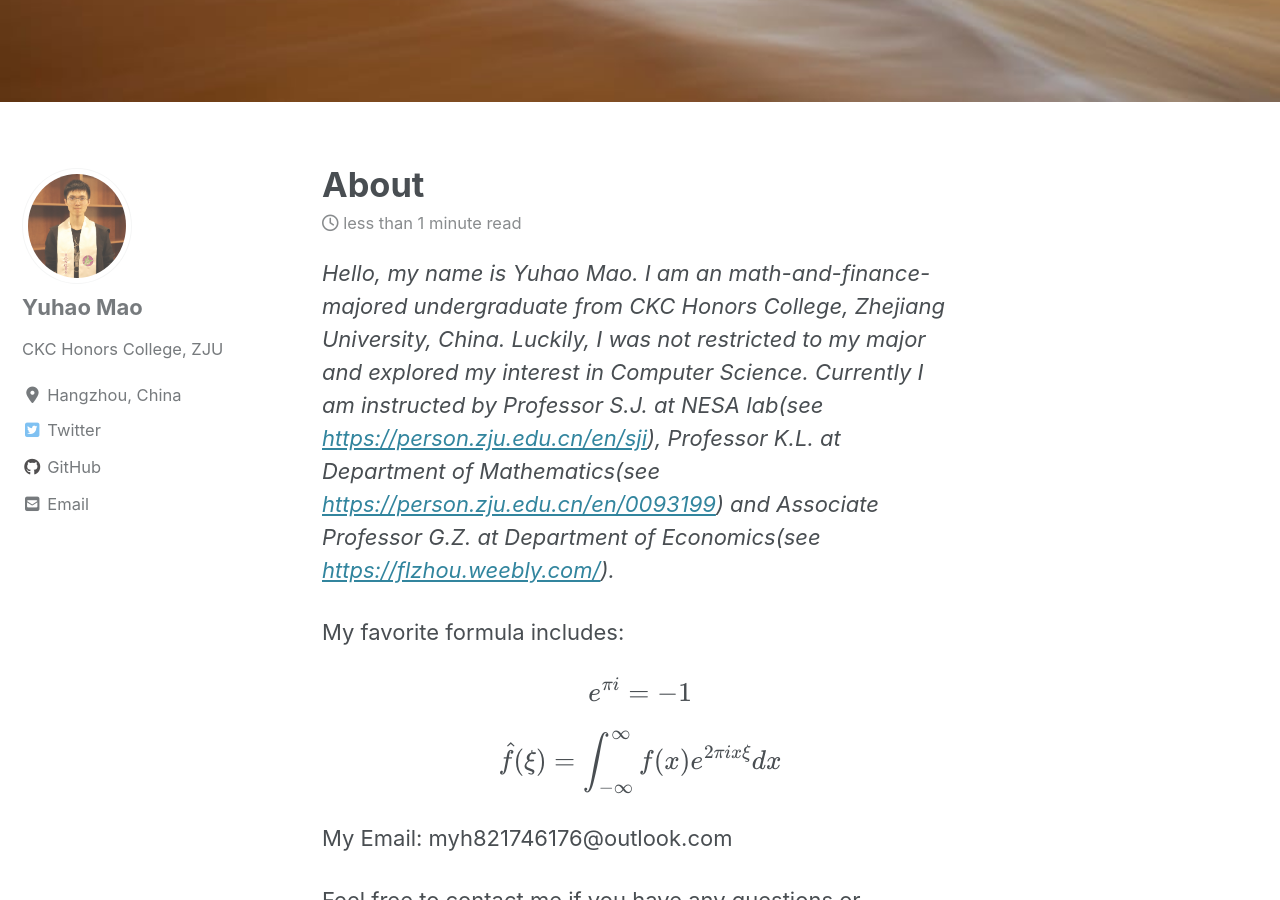
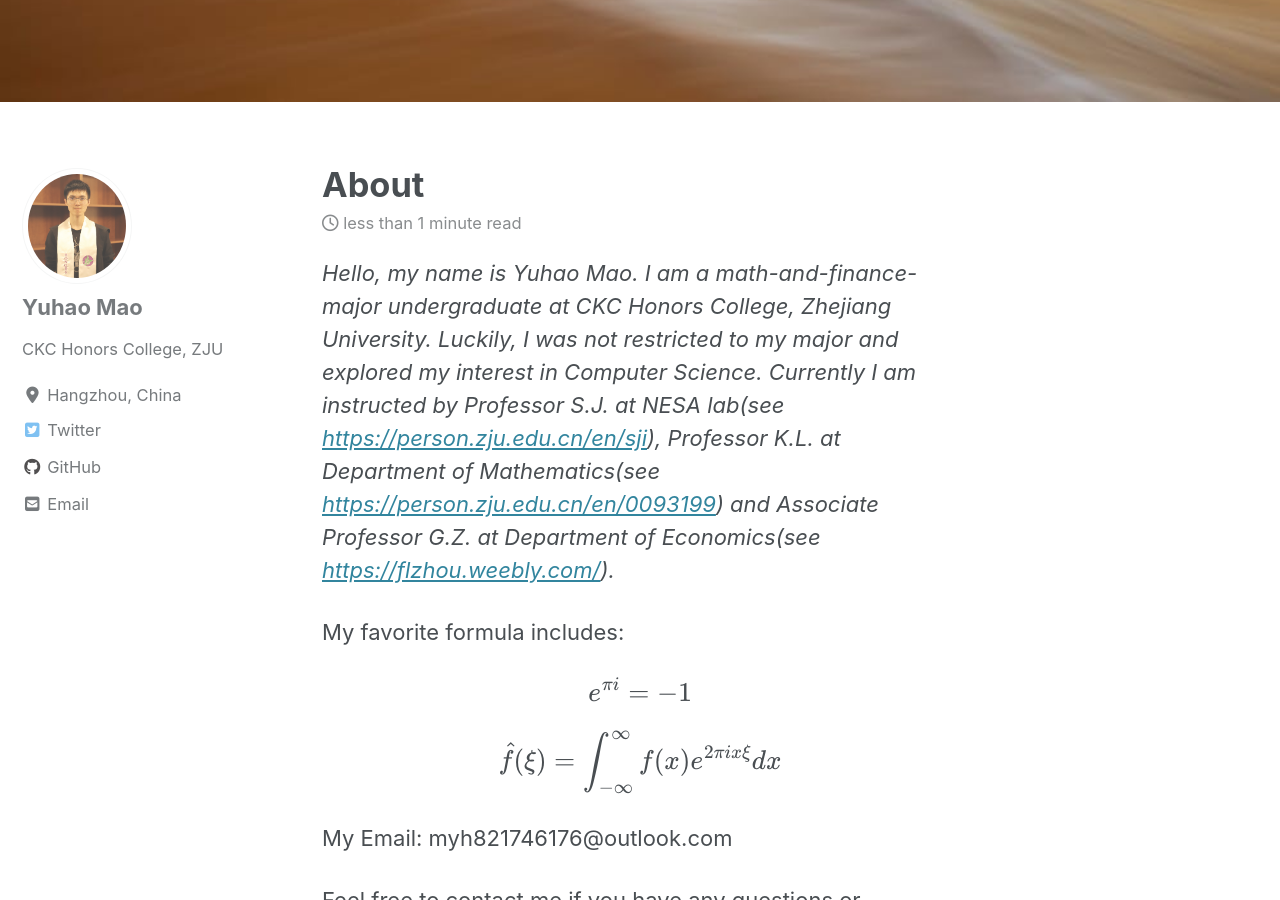
Before and after one commit to AlgebraLoveme/AlgebraLoveme.github.io, a Jekyll site: the page built from _pages/about.md, in a window 1280 px wide and 900 px high, scrolled down 841 px. Built offline with Jekyll 4.4.1, drawn with Linux system fonts in a browser that asks for light colours; cached includes are drawn as plain includes; nearby versions of some CDN libraries; formulas are drawn with MathJax 3.

Commit message:
Update about.md

```diff
--- a/_pages/about.md
+++ b/_pages/about.md
@@ -6,7 +6,7 @@ header:
     image: "/imgs/scene.jpg"
 ---
 
-*Hello, my name is Yuhao Mao. I am an math-and-finance-majored undergraduate from CKC Honors College, Zhejiang University, China. Luckily, I was not restricted to my major and explored my interest in Computer Science. Currently I am instructed by Professor S.J. at NESA lab(see <https://person.zju.edu.cn/en/sji>), Professor K.L. at Department of Mathematics(see <https://person.zju.edu.cn/en/0093199>) and Associate Professor G.Z. at Department of Economics(see <https://flzhou.weebly.com/>).*
+*Hello, my name is Yuhao Mao. I am a math-and-finance-major undergraduate at CKC Honors College, Zhejiang University. Luckily, I was not restricted to my major and explored my interest in Computer Science. Currently I am instructed by Professor S.J. at NESA lab(see <https://person.zju.edu.cn/en/sji>), Professor K.L. at Department of Mathematics(see <https://person.zju.edu.cn/en/0093199>) and Associate Professor G.Z. at Department of Economics(see <https://flzhou.weebly.com/>).*
 
 My favorite formula includes:
 
```
